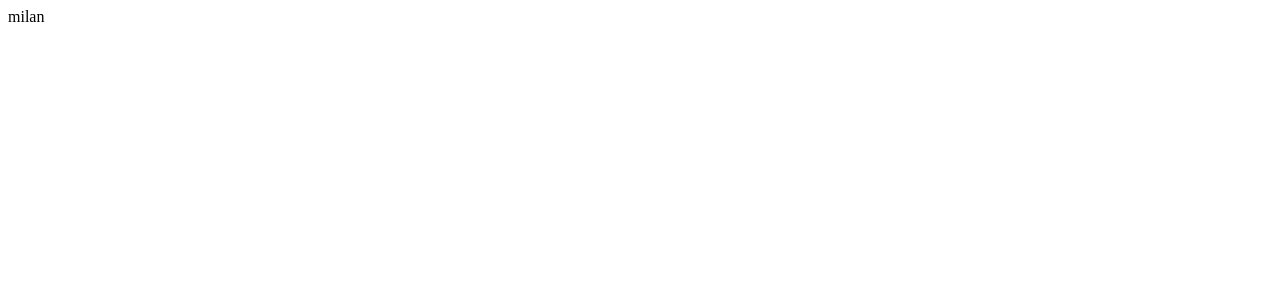
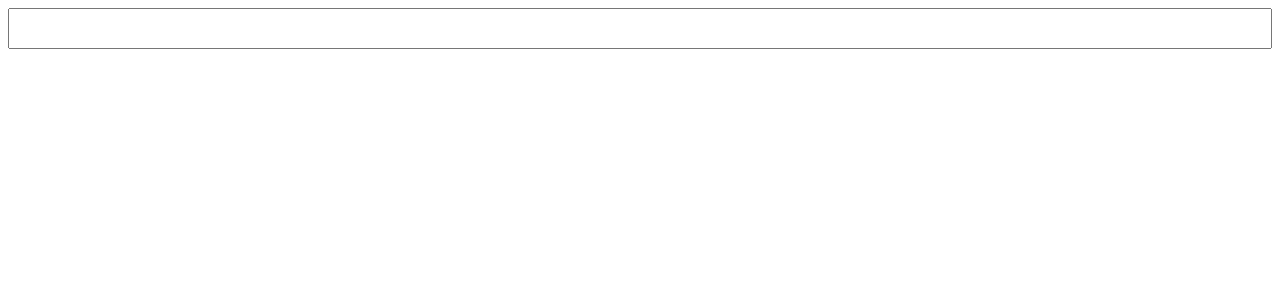
Before and after one commit to muhammadelzandiyusuf/student-assessment-app, a React (Create React App) app: page / in a window 1280 px wide. Shown: the top 300 px of the page. Built offline with nearby package versions, Linux system fonts and the light colour scheme.

Commit message:
feat(component): add input number component

```diff
--- a/package.json
+++ b/package.json
@@ -10,9 +10,11 @@
     "@types/node": "^16.18.31",
     "@types/react": "^18.2.6",
     "@types/react-dom": "^18.2.4",
+    "node-sass": "^7.0.3",
     "react": "^18.2.0",
     "react-app-rewired": "^2.2.1",
     "react-dom": "^18.2.0",
+    "react-hook-form": "^7.43.9",
     "react-router-dom": "^6.11.1",
     "react-scripts": "5.0.1",
     "typescript": "^4.9.5",
--- /dev/null
+++ b/src/components/InputNumber/index.tsx
@@ -0,0 +1,43 @@
+import { forwardRef, InputHTMLAttributes, ChangeEventHandler, useCallback } from 'react';
+
+import './styles.scss';
+
+export type BaseInputRefAttr = HTMLInputElement;
+export type BaseInputProps = InputHTMLAttributes<HTMLInputElement>;
+
+const InputNumber = forwardRef<BaseInputRefAttr, BaseInputProps>(
+  ({ name, onChange, ...props }, ref) => {
+    const handleChange: ChangeEventHandler<HTMLInputElement> = useCallback(
+      (e) => {
+        e.target.value = e.target.value.startsWith('0') ? '' : e.target.value;
+        e.target.value = e.target.value.length > 2 ? e.target.value.slice(0, 1) : e.target.value;
+        e.target.value = e.target.value > '10' ? e.target.value.slice(0, 1) : e.target.value;
+
+        Object.defineProperty(e, 'target', {
+          writable: true,
+          value: { value: e.target.value, name },
+        });
+
+        if (onChange) onChange(e);
+      },
+      [onChange, name]
+    );
+
+    return (
+      <div className='input'>
+        <input
+          {...props}
+          type='number'
+          ref={ref}
+          name={name}
+          min={1}
+          max={10}
+          maxLength={2}
+          onChange={handleChange}
+        />
+      </div>
+    );
+  }
+);
+
+export default InputNumber;
--- /dev/null
+++ b/src/components/InputNumber/styles.scss
@@ -0,0 +1,12 @@
+.input {
+  display: flex;
+  align-items: center;
+  input {
+    width: 100%;
+    line-height: 21px;
+    font-size: 16px;
+    letter-spacing: 0.00938em;
+    margin: 0;
+    padding: 8px;
+  }
+}
--- a/src/pages/Home/index.tsx
+++ b/src/pages/Home/index.tsx
@@ -1,6 +1,10 @@
+import InputNumber from '@/components/InputNumber';
+
 const Home = () => {
   return (
-    <div>milan</div>
+    <div>
+      <InputNumber />
+    </div>
   );
 };
 
--- a/tsconfig.json
+++ b/tsconfig.json
@@ -1,6 +1,6 @@
 {
   "compilerOptions": {
-    "target": "es6",
+    "target": "es5",
     "lib": [
       "dom",
       "dom.iterable",
```
Also changed, not shown: 1 other file (tests, documents, lock files or other folders).
